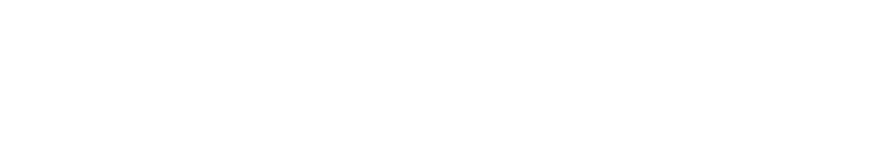
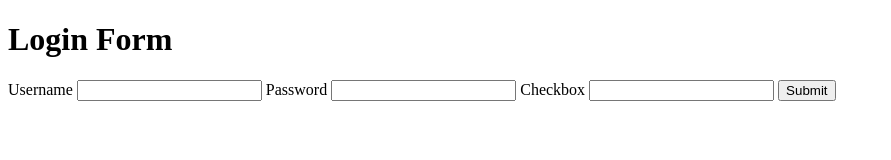
Before and after one commit to acciojob/remember-me-login-form-Khushbooji88, a website: page main.html in a window 1280 px wide. Shown: the whole page, without its empty margins (0-891 px from the left). Drawn offline with Linux system fonts and the light colour scheme.

Commit message:
created a submission

```diff
--- a/main.html
+++ b/main.html
@@ -6,6 +6,22 @@
 	<link rel="stylesheet" href="styles.css">
 </head>
 
+	<forrm>
+        <h1>Login Form</h1>
+        <label for="username">Username</label>
+        <input type="text" id="username" name="username">
+        <label for="password">Password</label>
+        <input type="text" id="password" name="password">
+        <label for="checkbox">Checkbox</label>
+		<input type="text" id="checkbox" name="checkbox">
+		<input type="submit" id="submit"
+		value="Submit">
+		<button id="existing" style="display: none;">Login as existing user</button>
+
+
+
+
+    </form>
 <body>
 	<!-- the entire body must be written by student -->
     <script type="text/javascript" src="./script.js">
```
